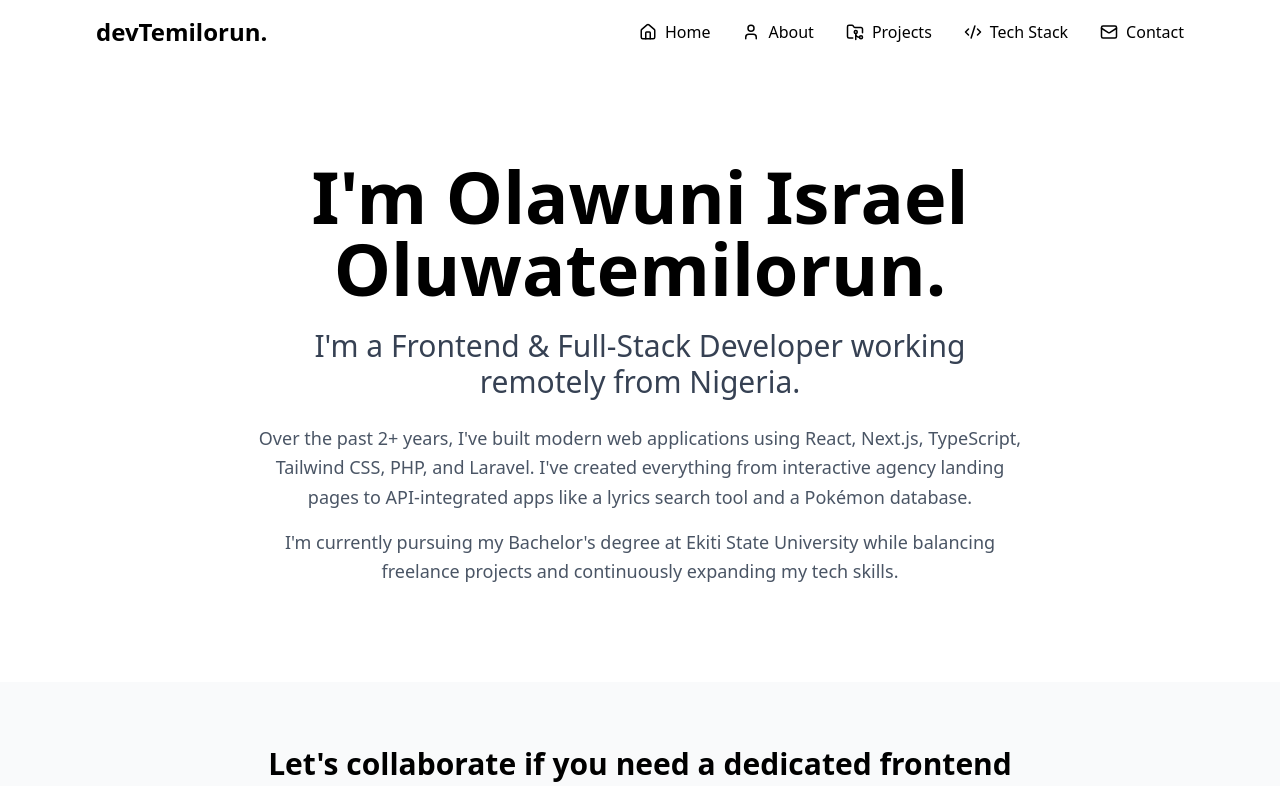
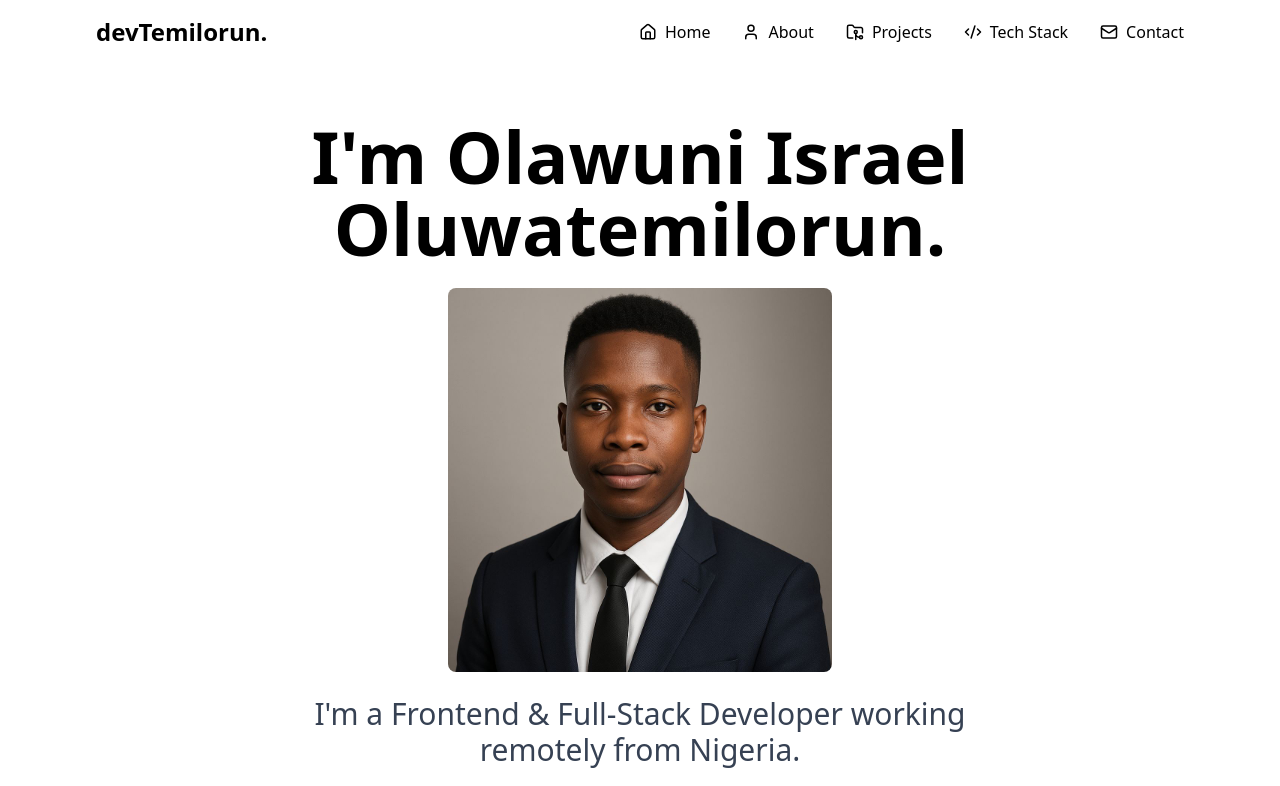
Before and after one commit to devTemilorun/portfolio-v2, a Next.js app: page /about in a window 1280 px wide. Shown: the top 786 px of the page. Built offline with nearby package versions, Linux system fonts and the light colour scheme.

Commit message:
Added the Profile Image to the Page

```diff
--- a/app/about/page.tsx
+++ b/app/about/page.tsx
@@ -1,4 +1,7 @@
 'use client';
+
+import Image from "next/image"
+import { assets } from "@/assets/asset";
 
 import ProcessCard from '@/components/ProcessCard';
 
@@ -27,8 +30,7 @@ const processData = [
 
 export default function AboutPage() {
   return (
-    <>
-      <div className="bg-white min-h-screen pt-20">
+    <div className="bg-white min-h-screen pt-10">
       {/* Hero Section */}
       <section className="pt-12 pb-16 md:pt-20 md:pb-24">
         <div className="container mx-auto px-4 max-w-6xl">
@@ -36,6 +38,11 @@ export default function AboutPage() {
             <h1 className="text-4xl md:text-7xl font-bold text-black mb-6">
               I'm Olawuni Israel Oluwatemilorun.
             </h1>
+            <Image
+              className="rounded-lg h-1/12 w-1/2 mx-auto justify-center mb-6"
+              src={assets.devTemilorun_image}
+              alt="devTemilorun_image"
+            />
             <h2 className="text-2xl md:text-3xl text-gray-700 mb-6">
               I'm a Frontend & Full-Stack Developer working remotely from Nigeria.
             </h2>
@@ -110,6 +117,5 @@ export default function AboutPage() {
       </section>
 
     </div>
-    </>
   );
 }
```
Lines whose indentation alone changed are shown as unchanged.
